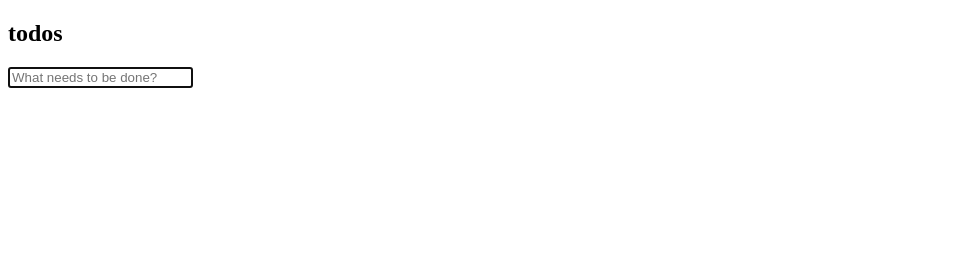
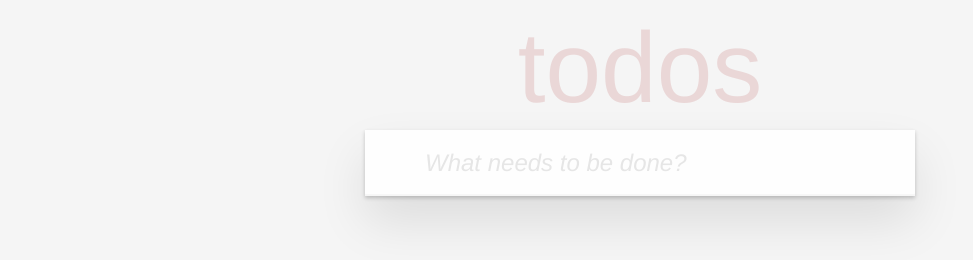
Before and after one commit to phuongrom999/todo, a plain HTML site: page index.html in a window 1280 px wide. Shown: the whole page, without its empty margins (0-973 px from the left). Drawn offline with Linux system fonts and the light colour scheme; the site is published under a folder, as on GitHub Pages, so addresses that start at the root find nothing.

Commit message:
Update index.html

```diff
--- a/index.html
+++ b/index.html
@@ -4,8 +4,8 @@
     <meta charset="UTF-8">
     <meta http-equiv="X-UA-Compatible" content="IE=edge">
     <meta name="viewport" content="width=device-width, initial-scale=1.0">
-    <link rel="stylesheet" href="/css/base.css">
-    <link rel="stylesheet" href="/css/index.css">
+    <link rel="stylesheet" href="./css/base.css">
+    <link rel="stylesheet" href="./css/index.css">
 
     <title>Document</title>
 </head>
```
